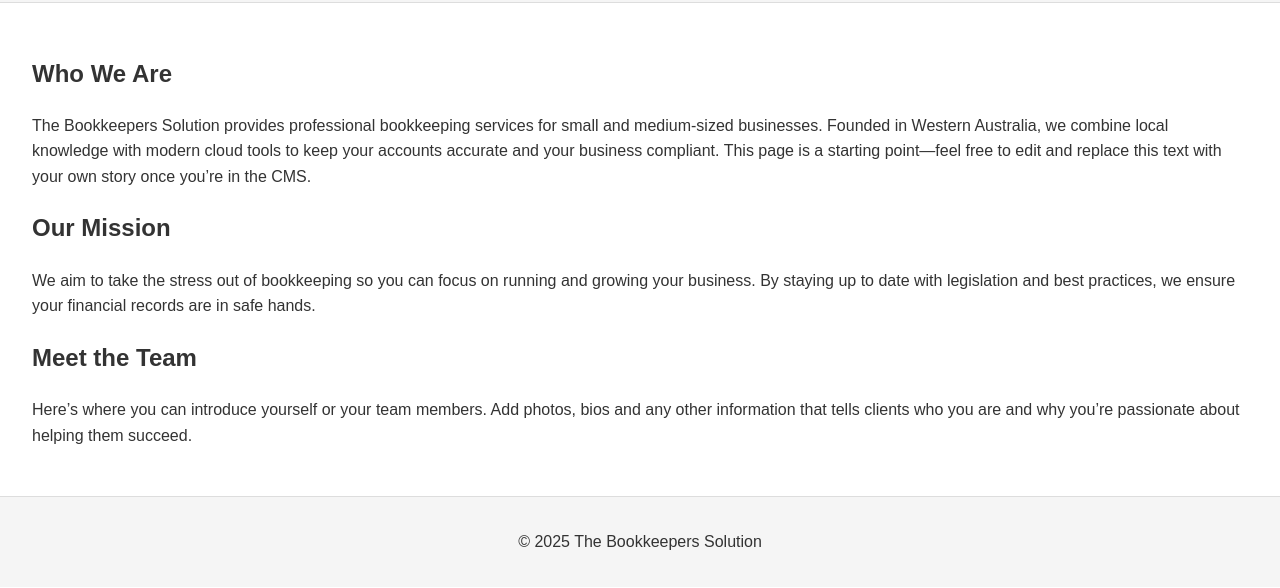
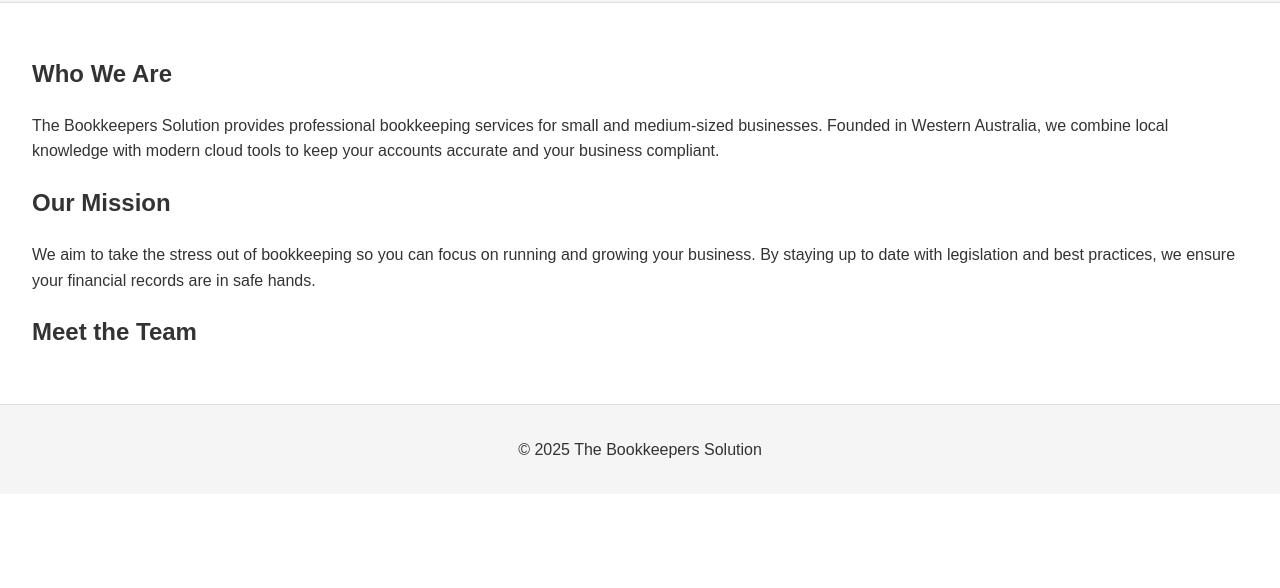
Before and after one commit to Bookkeepers-site/Bookie, an Eleventy site: page about.md in a window 1280 px wide. Shown: the part 88-676 px from the top of the page. Built offline with nearby package versions, Linux system fonts and the light colour scheme; Eleventy itself is replaced by a stand-in of ours; files that its build step writes are made by us from their sources.

Commit message:
Update about.md

```diff
--- a/about.md
+++ b/about.md
@@ -5,12 +5,10 @@ title: "About Us"
 
 ## Who We Are
 
-The Bookkeepers Solution provides professional bookkeeping services for small and medium‑sized businesses.  Founded in Western Australia, we combine local knowledge with modern cloud tools to keep your accounts accurate and your business compliant.  This page is a starting point—feel free to edit and replace this text with your own story once you’re in the CMS.
+The Bookkeepers Solution provides professional bookkeeping services for small and medium‑sized businesses.  Founded in Western Australia, we combine local knowledge with modern cloud tools to keep your accounts accurate and your business compliant.
 
 ## Our Mission
 
 We aim to take the stress out of bookkeeping so you can focus on running and growing your business.  By staying up to date with legislation and best practices, we ensure your financial records are in safe hands.
 
 ## Meet the Team
-
-Here’s where you can introduce yourself or your team members.  Add photos, bios and any other information that tells clients who you are and why you’re passionate about helping them succeed.
```
